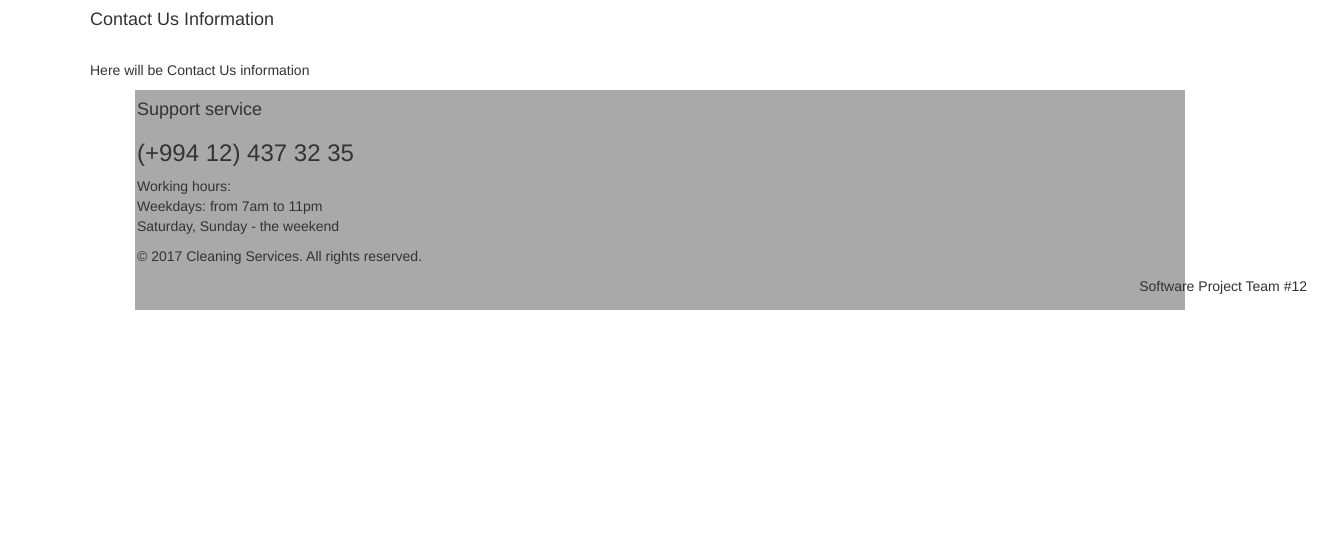
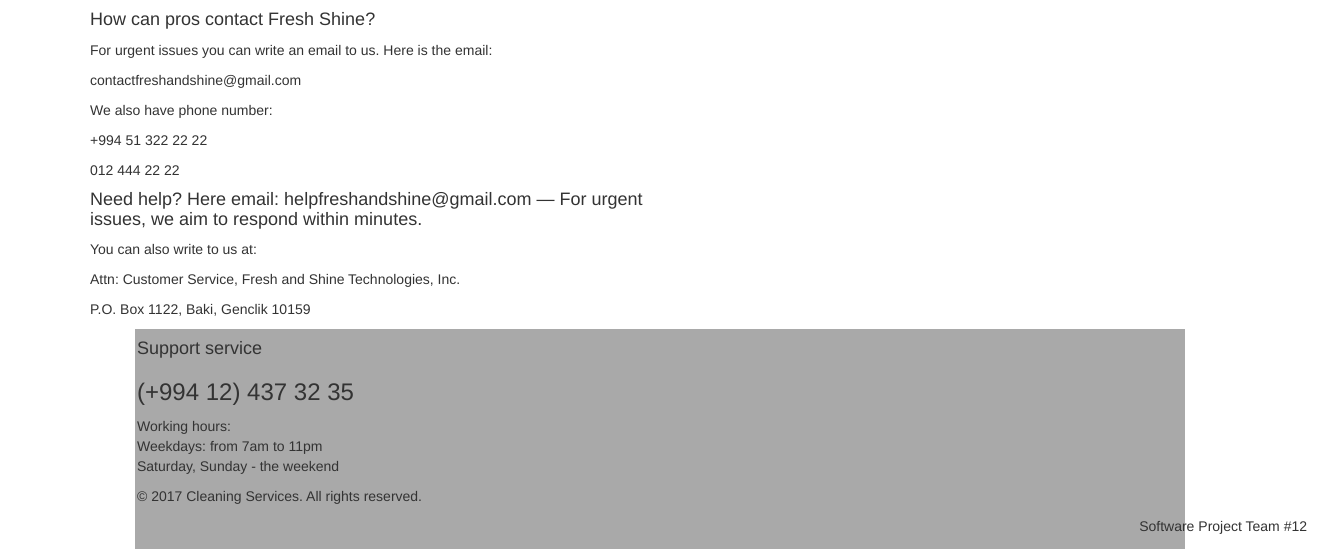
Before and after one commit to ibaghirov2019/Fresh-and-Shine, a PHP site: page /contacts/ in a window 1320 px wide. Shown: the part 199-758 px from the top of the page. Run offline with PHP 8.4, Linux system fonts and the light colour scheme; some libraries are stand-ins or nearby versions.

Commit message:
(Ismayil Mansirov) Contact Us Page

```diff
--- a/wwww/views/site/contact.php
+++ b/wwww/views/site/contact.php
@@ -5,11 +5,19 @@
         <div class="row">
 
             <div class="col-lg-6">
-                <h4>Contact Us Information</h4>
+                <h4>How can pros contact Fresh Shine?</h4>
+                <p>For urgent issues you can write an email to us. Here is the email:</p>
+                <p>contactfreshandshine@gmail.com</p>
+<p>We also have phone number:</p>
+<p>+994 51 322 22 22</p>
+      <p>012 444 22 22</p>
 
-                <br/>
+     <h4> Need help? Here email: helpfreshandshine@gmail.com  — For urgent issues, we aim to respond within minutes. </h4>
 
-                <p>Here will be Contact Us information</p>
+<p>You can also write to us at: </p>
+<p>Attn: Customer Service, Fresh and Shine Technologies, Inc. </p>
+<p>P.O. Box 1122, Baki, Genclik 10159</p>
+
             </div>
         </div>
     </div>
```
